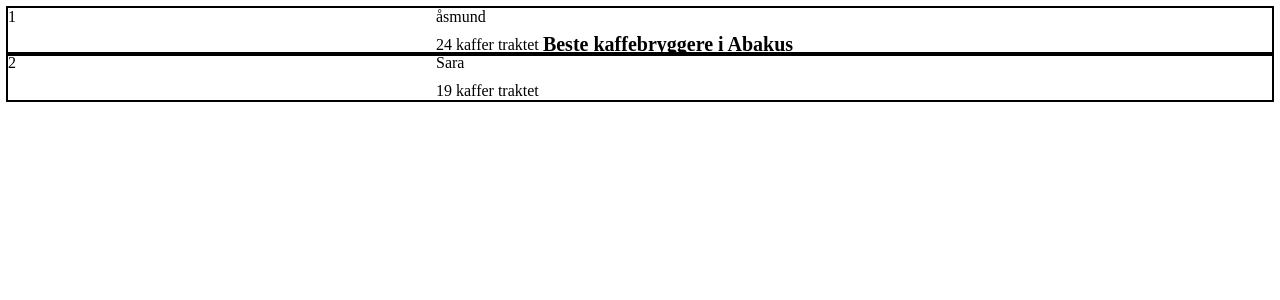
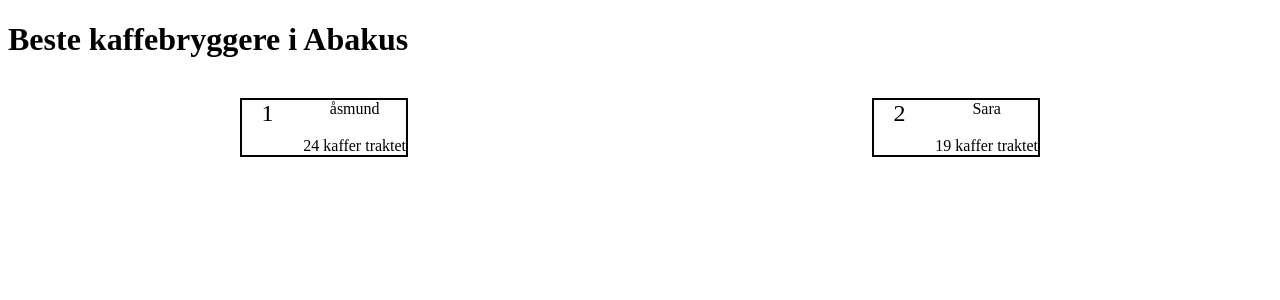
Before and after one commit to asmundh/coffeescoreboard-client, a React app: page / in a window 1280 px wide. Shown: the top 300 px of the page. Built offline with nearby package versions, Linux system fonts and the light colour scheme.

Commit message:
Fix mistake of <Div> preventing flex

```diff
--- a/src/App.css
+++ b/src/App.css
@@ -0,0 +1,6 @@
+#pageWrapper{
+    flex: 6;
+    flex-direction: 'row';
+    justify-content: 'space-between';
+    flex-wrap: 'wrap';
+}
--- a/src/App.js
+++ b/src/App.js
@@ -6,12 +6,7 @@
 
 const App = () => {
   ReactDom.render(
-    <div style={{
-      flex: 6,
-      flexDirection: 'column',
-      justifyContent: 'space-between',
-    }}
-    >
+    <div id="pageWrapper">
       <Header />
       <CoffeeScoreboard />
     </div>,
--- /dev/null
+++ b/src/CoffeeScoreboard/CoffeeScoreboard.css
@@ -0,0 +1,6 @@
+.Scoreboard {
+  display: flex;
+  flex-direction: row;
+  flex-wrap: wrap;
+  justify-content: space-around;
+}
--- a/src/CoffeeScoreboard/CoffeeScoreboard.js
+++ b/src/CoffeeScoreboard/CoffeeScoreboard.js
@@ -1,5 +1,6 @@
 import React, { Component } from 'react';
 import ScoreboardPerson from './CoffeeScoreboardPerson';
+import './CoffeeScoreboard.css';
 
 class CoffeeScoreboard extends Component {
   testData = [{
@@ -24,7 +25,7 @@
   render() {
     return (
       <div className="Scoreboard">
-        <div>{this.renderScoreboard()}</div>
+        {this.renderScoreboard()}
       </div>
     );
   }
--- a/src/CoffeeScoreboard/CoffeeScoreboardPerson.css
+++ b/src/CoffeeScoreboard/CoffeeScoreboardPerson.css
@@ -3,21 +3,25 @@
   grid-gap: 10px;
   grid-template-columns: 1fr 2fr;
   outline: 2px black solid;
+  margin: 20px;
 }
 
 
 #rank {
     grid-column: 1 / 2;
     grid-row: 1;
-
+    font-size: 3vh;
+    text-align: center;
 }
 
 #name {
   grid-column: 2;
   grid-row: 1;
+  text-align: center;
 }
 
 #score {
   grid-column: 2;
   grid-row: 2;
+  text-align: center;
 }
--- a/src/CoffeeScoreboard/CoffeeScoreboardPerson.js
+++ b/src/CoffeeScoreboard/CoffeeScoreboardPerson.js
@@ -18,10 +18,9 @@
         <div id="rank">{person.rank}</div>
         <div id="name">{person.name}</div>
         <div id="score">
-{person.score}
-{' '}
-kaffer traktet
-</div>
+          {person.score}
+          { ' kaffer traktet'}
+        </div>
       </div>
     );
   }
--- a/src/Header/Header.css
+++ /dev/null
@@ -1,12 +0,0 @@
-.sticky {
-  position:fixed;
-  top: 0;
-  width: 100%;
-  padding: 20px;
-  display: block;
-  text-align: center;
-}
-
-#title {
-  font-size: 20px;
-}
--- a/src/Header/index.js
+++ b/src/Header/index.js
@@ -1,5 +1,4 @@
 import React from 'react';
-import './Header.css';
 
 const Header = () => (
   <div id="header" className="sticky">
```
